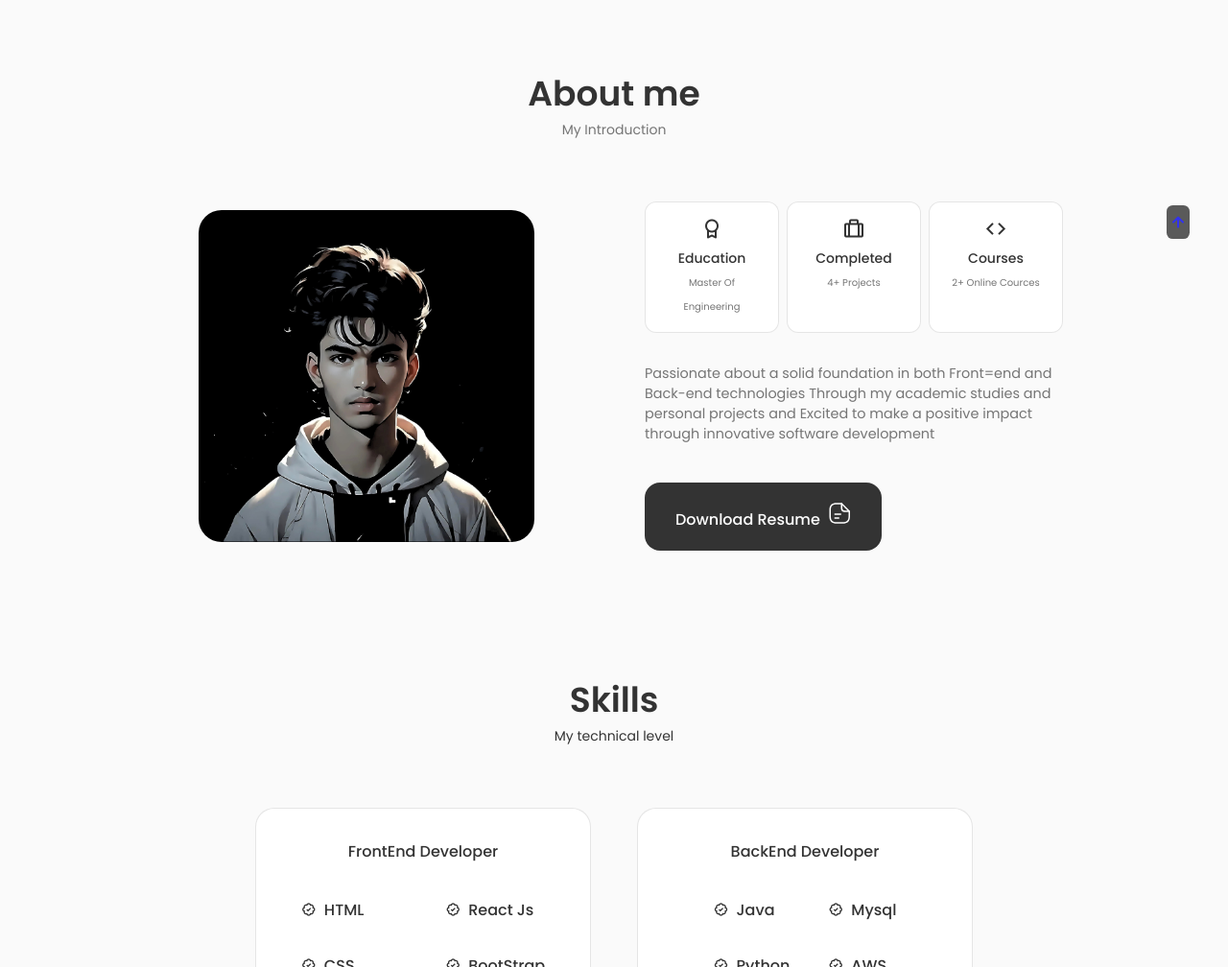
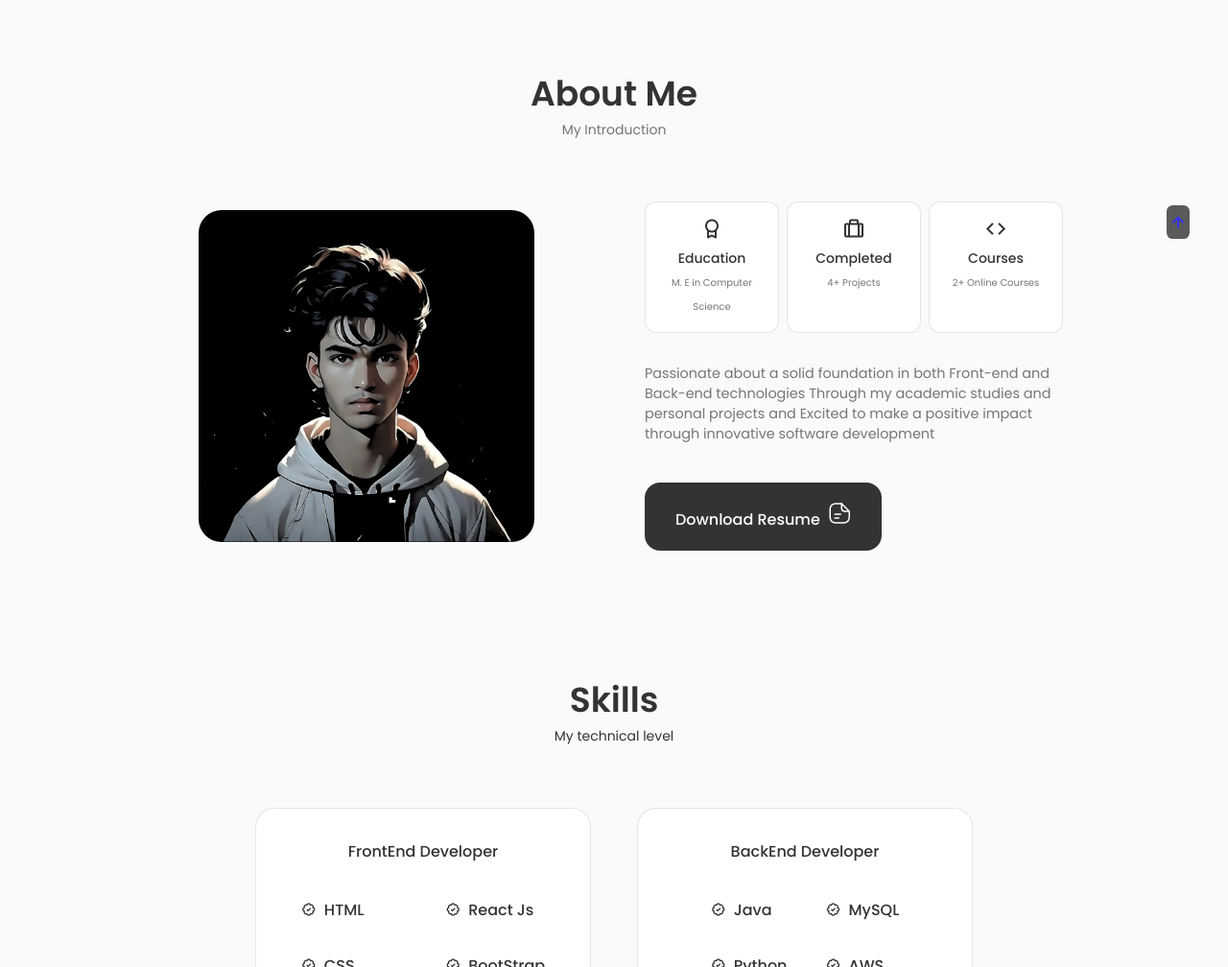
Before and after one commit to soundar2356/professional-portfolio, a React (Create React App) app: page / in a window 1280 px wide. Shown: the part 711-1719 px from the top of the page at 96% size. Built offline with nearby package versions, Linux system fonts and the light colour scheme.

Commit message:
changes minor mistake like spell check

```diff
--- a/src/components/about/About.jsx
+++ b/src/components/about/About.jsx
@@ -9,7 +9,7 @@ import Info from "./Info"
 const About = () => {
   return (
    <section className="about section" id="about">
-    <h2 className="section__title">About me</h2>
+    <h2 className="section__title">About Me</h2>
     <span className="section__subtitle">My Introduction</span>
 
     <div className="about__container container grid">
@@ -19,7 +19,7 @@ const About = () => {
       <Info />
 
       <p className='about__description'>
-        Passionate about a solid foundation in both Front=end and Back-end technologies Through my academic studies and personal projects and Excited to make a positive impact through innovative software development
+        Passionate about a solid foundation in both Front-end and Back-end technologies Through my academic studies and personal projects and Excited to make a positive impact through innovative software development
       </p>
 
       <a download="" href={CV} className="button buton--flex">Download Resume
--- a/src/components/about/Info.jsx
+++ b/src/components/about/Info.jsx
@@ -7,7 +7,7 @@ const Info = () => {
       <i class='bx bx-award about__icon'></i>
 
       <h3 className="about__title">Education</h3>
-      <span className="about__subtitle">Master Of Engineering</span>
+      <span className="about__subtitle">M. E in Computer Science</span>
     </div>
 
     <div className="about__box">
@@ -20,7 +20,7 @@ const Info = () => {
     <div className="about__box">
     <i class='bx bx-expand-horizontal about__icon'></i>
       <h3 className="about__title">Courses</h3>
-      <span className="about__subtitle">2+ Online Cources</span>
+      <span className="about__subtitle">2+ Online Courses</span>
     </div>
   </div>
   )
--- a/src/components/skills/Backend.jsx
+++ b/src/components/skills/Backend.jsx
@@ -38,7 +38,7 @@ const Backend = () => {
       <div className="skills__data">
           <i class="bx bx-badge-check"></i>
           <div>
-            <h3 className="skills__name">Mysql</h3>
+            <h3 className="skills__name">MySQL</h3>
              {/* <span className="skills__level">basics</span>  */}
           </div>
         </div>
```
Also changed, not shown: 1 other file (tests, documents, lock files or other folders).
